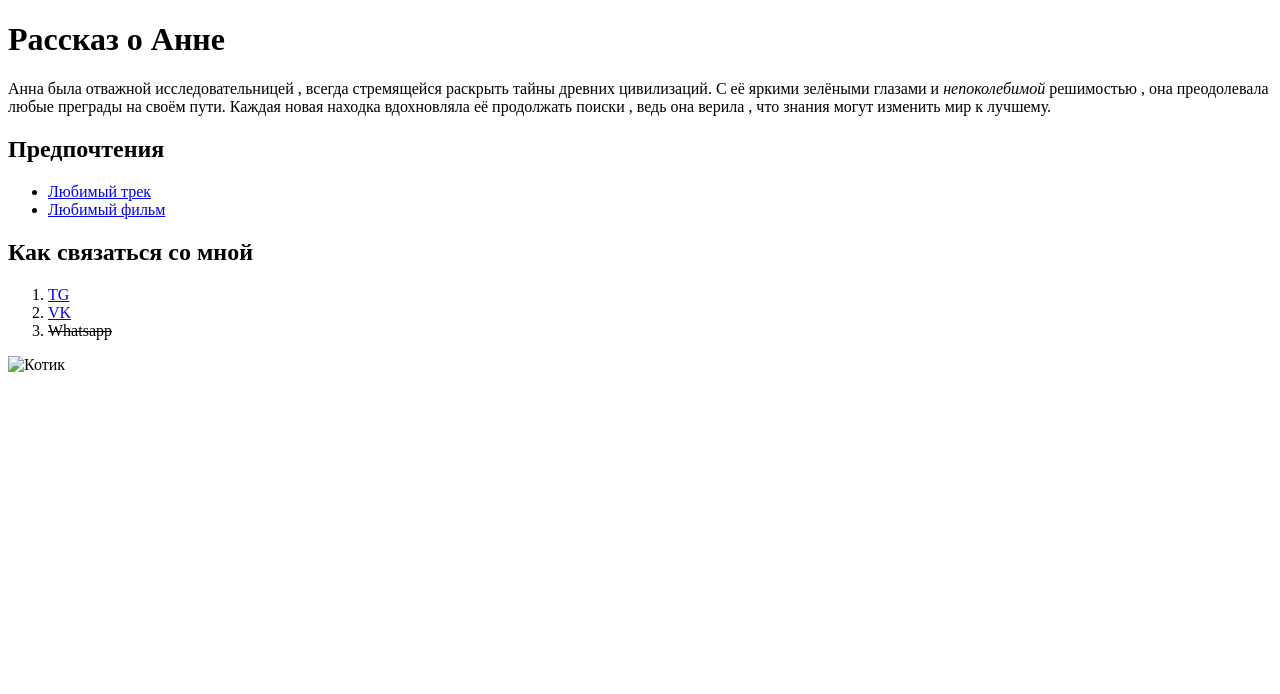
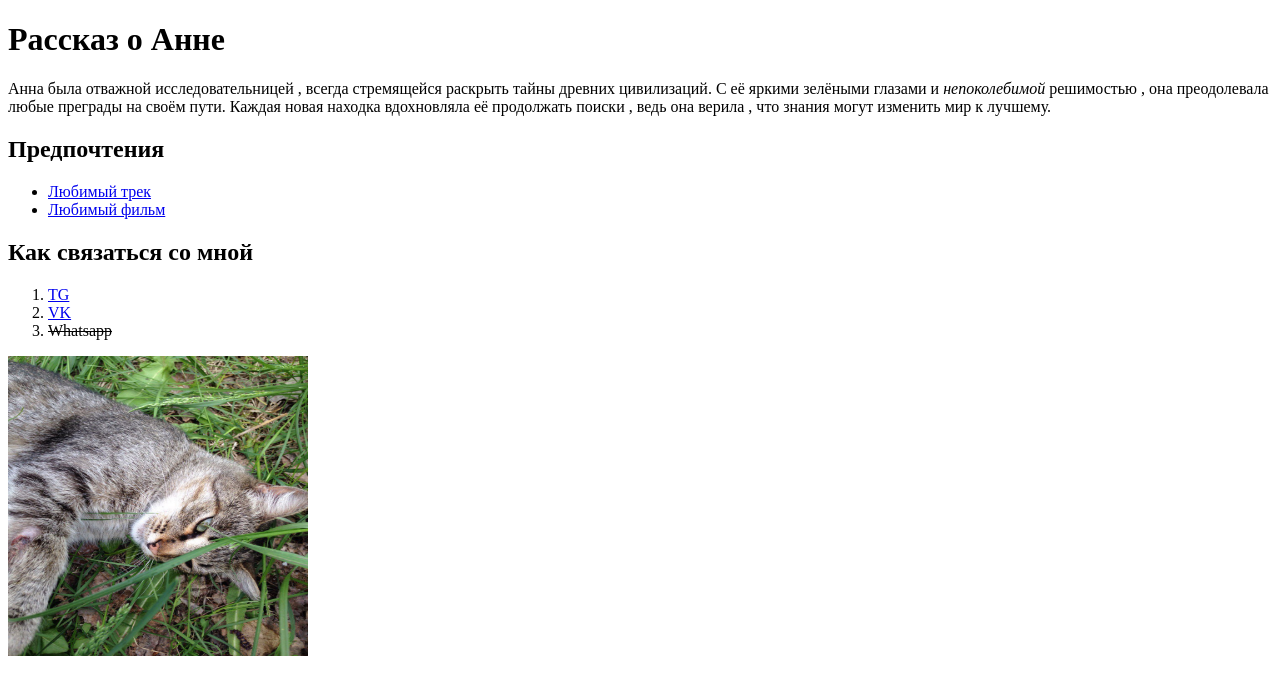
Before and after one commit to htfdhxh/laboratory-work1, a plain HTML site: page index.html in a window 1280 px wide. Drawn offline with Linux system fonts and the light colour scheme.

Commit message:
Update index.html

```diff
--- a/index.html
+++ b/index.html
@@ -18,7 +18,7 @@
 <li><del>Whatsapp</del></li>
 </ol>
 <img
-src="/картинки/Кооотик.jpg"
+src="Кооотик.jpg"
 alt="Котик"
 width="300"
 height="300"
```
